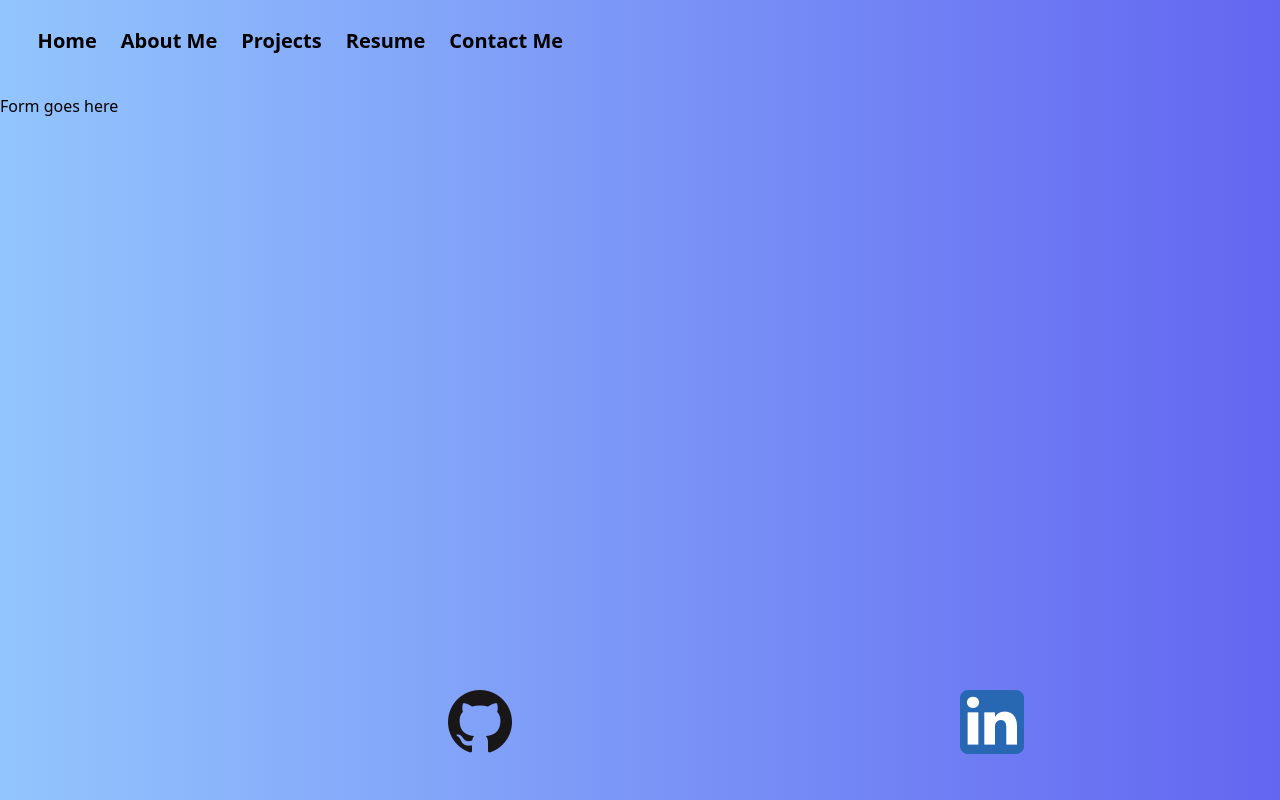
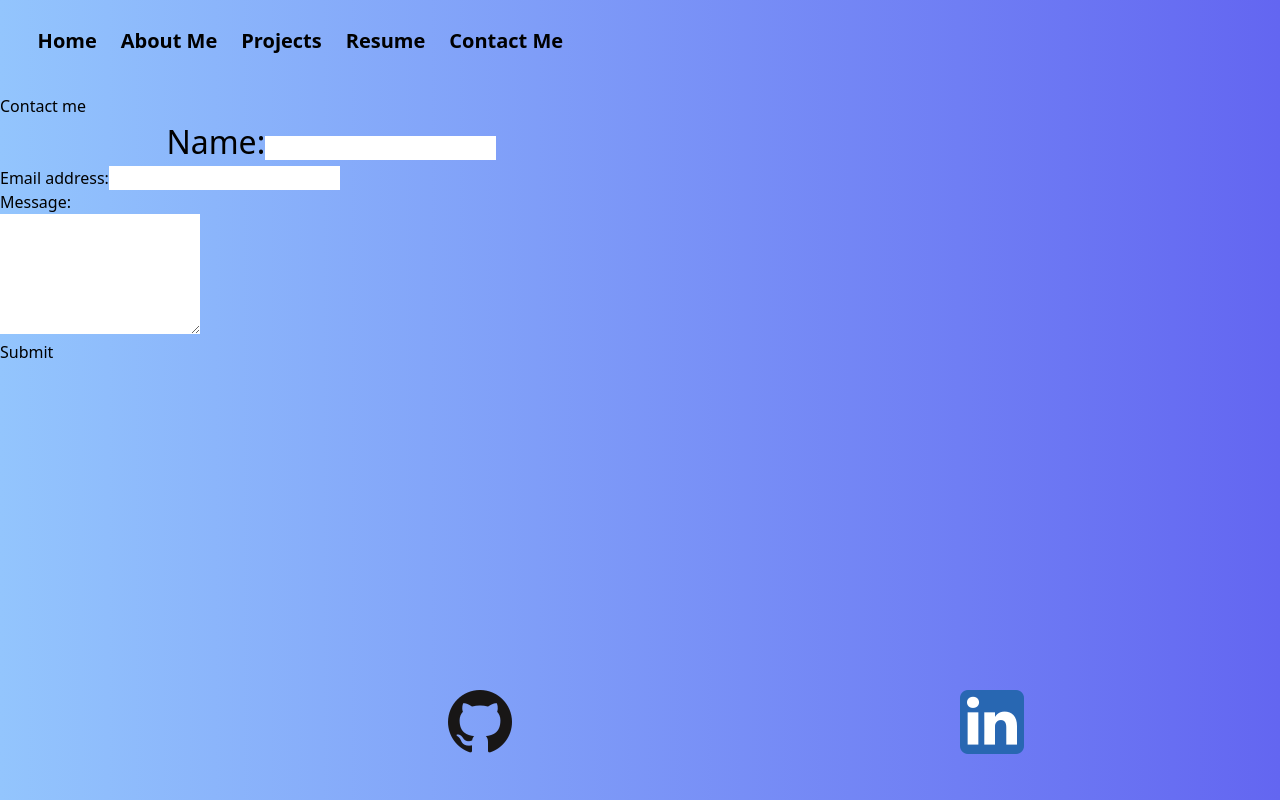
Before and after one commit to coevpen/coev-dev, a React (Create React App) app: page / in a window 1280 px wide. Both pictures are taken after a click on the element "Contact Me". Built offline with nearby package versions, Linux system fonts and the light colour scheme.

Commit message:
add contact form

```diff
--- a/src/Components/Pages/Contact/index.js
+++ b/src/Components/Pages/Contact/index.js
@@ -1,11 +1,60 @@
-import React from 'react';
+import React, { useState } from 'react';
+import { validateEmail } from '../../../../utils/helpers';
 
 function Contact(){
+    const [formState, setFormState] = useState({ name: '', email: '', message: '' });
 
-    return(
-        <div>
-            Form goes here
-        </div>
+    const [errorMessage, setErrorMessage] = useState('');
+    const { name, email, message } = formState;
+
+
+    const handleChange = (e) => {
+      if (e.target.name === 'email') {
+        const isValid = validateEmail(e.target.value);
+        if (!isValid) {
+          setErrorMessage('Your email is invalid.');
+        } else {
+          setErrorMessage('');
+        }
+      } else {
+        if (!e.target.value.length) {
+          setErrorMessage(`${e.target.name} is required.`);
+        } else {
+          setErrorMessage('');
+        }
+      }
+      if (!errorMessage) {
+        setFormState({ ...formState, [e.target.name]: e.target.value });
+        console.log('Handle Form', formState);
+      }
+    };
+
+    return (
+        <section>
+            <h1>Contact me</h1>
+            <form id="contact-form" action="mailto:koinuevins@gmail.com" method="post" encType="text/plain">
+                <div className="name-div">
+                    <label className="name" htmlFor="name">Name:</label>
+                    <input type="text" name="name" defaultValue={name} onBlur={handleChange} />
+                </div>
+                <div className="email-div">
+                    <label className="email" htmlFor="email">Email address:</label>
+                    <input type="email" name="email" defaultValue={email} onBlur={handleChange} />
+                </div>
+                <div>
+                    <label className="message" htmlFor="message">Message:</label>
+                    <div>
+                    <textarea name="message" rows="5" defaultValue={message} onBlur={handleChange} />
+                    </div>
+                </div>
+                {errorMessage && (
+                    <div>
+                        <p className="error-text">{errorMessage}</p>
+                    </div>
+                )}
+                <button type="submit">Submit</button>
+        </form>
+        </section>
     );
 }
 
--- a/src/helper.js
+++ b/src/helper.js
@@ -0,0 +1,4 @@
+export function validateEmail(email) {
+    var re = /^(([^<>()[\]\\.,;:\s@"]+(\.[^<>()[\]\\.,;:\s@"]+)*)|(".+"))@((\[[0-9]{1,3}\.[0-9]{1,3}\.[0-9]{1,3}\.[0-9]{1,3}\])|(([a-zA-Z\-0-9]+\.)+[a-zA-Z]{2,}))$/;
+    return re.test(String(email).toLowerCase());
+}
```
